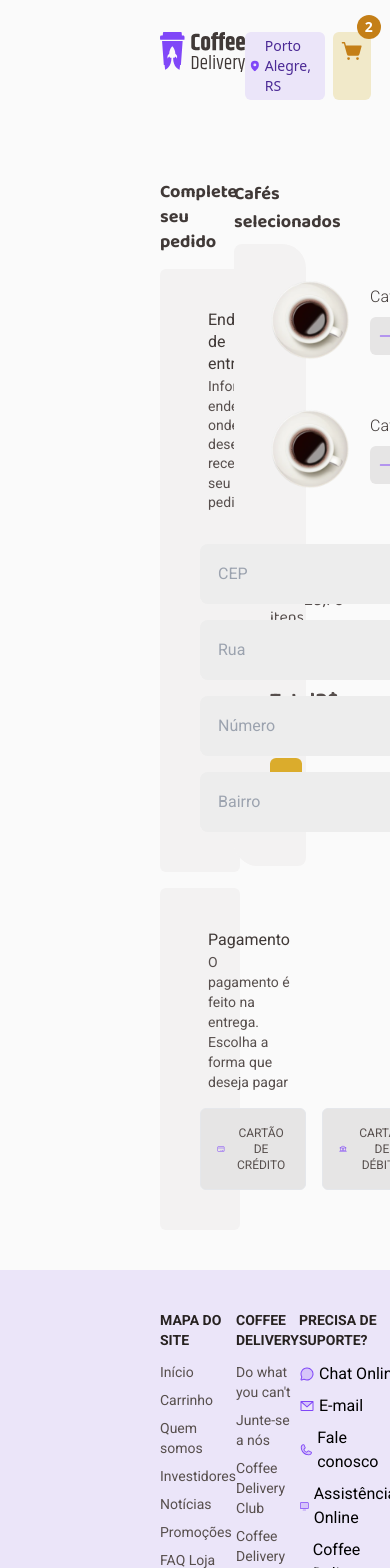
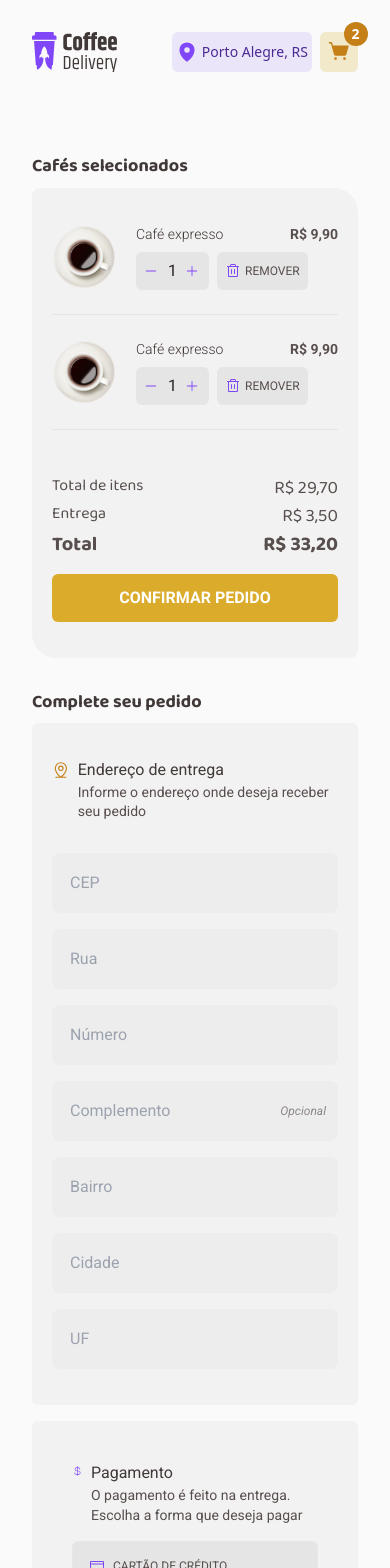
Before and after one commit to GerdanyJr/coffee-delivery, a Next.js app: page /home/checkout in a window 390 px wide. Shown: the top 1568 px of the page. Built offline with nearby package versions, Linux system fonts and the light colour scheme.

Commit message:
feat: :sparkles: add mobile version for screen checkout

```diff
--- a/src/app/home/checkout/page.tsx
+++ b/src/app/home/checkout/page.tsx
@@ -5,12 +5,12 @@ import { OrderSummary } from "@/components/checkout/orderSummary";
 
 export default function Checkout() {
   return (
-    <div className="flex justify-between gap-8 mt-20">
-      <div className="flex flex-col w-3/5 gap-4">
+    <div className="flex flex-col justify-between gap-8 mt-20 lg:flex-row lg:gap-4">
+      <OrderSummary className="w-full lg:order-1" />
+      <div className="flex flex-col w-full gap-4">
         <CheckoutAddress />
         <Payment />
       </div>
-      <OrderSummary className="w-2/5" />
     </div>
   );
 }
--- a/src/app/home/layout.tsx
+++ b/src/app/home/layout.tsx
@@ -12,7 +12,7 @@ export default function HomeLayout({
 }>) {
   return (
     <div>
-      <div className="mx-40 my-8">
+      <div className="mx-8 my-8 lg:mx-16 xl:mx-40">
         <Header />
         {children}
       </div>
--- a/src/components/UI/creditCardButton/index.tsx
+++ b/src/components/UI/creditCardButton/index.tsx
@@ -13,7 +13,7 @@ export function CreditCardButton({
   const checkedClasses = "border-purple bg-purple-light";
   return (
     <button
-      className={`bg-base-button border-[1px] rounded-md text-base-text hover:bg-base-hover p-4 ${
+      className={`bg-base-button border-[1px] rounded-md text-base-text hover:bg-base-hover py-4 pl-4 w-full ${
         checked && checkedClasses
       }`}
       onClick={onClick}
--- a/src/components/UI/productCart/index.tsx
+++ b/src/components/UI/productCart/index.tsx
@@ -11,20 +11,24 @@ export function ProductCart({
   className?: string;
 }) {
   return (
-    <div className={`flex bg-base-card justify-between ${className}`}>
-      <div className="flex items-center gap-5">
-        <img src={productImage.src} className="size-20" alt="" />
-        <div className="flex flex-col gap-2">
-          <h2 className="font-light font-roboto text-base-subtitle">{name}</h2>
-          <div className="flex justify-between gap-2 font-roboto">
+    <div className={`flex bg-base-card ${className}`}>
+      <div className="flex items-center w-full gap-5">
+        <img src={productImage.src} className="size-16 lg:size-20" alt="" />
+        <div className="flex flex-col w-full gap-2">
+          <div className="flex justify-between w-full">
+            <h2 className="text-sm font-light font-roboto text-base-subtitle md:text-base">
+              {name}
+            </h2>
+            <span className="text-sm font-bold md:text-base font-roboto text-base-text">
+              R$ {price}
+            </span>
+          </div>
+          <div className="flex gap-2 font-roboto">
             <InputNumber />
             <SecondaryButton label="Remover" />
           </div>
         </div>
       </div>
-      <span className="font-bold text-md font-roboto text-base-text">
-        R$ {price}
-      </span>
     </div>
   );
 }
--- a/src/components/checkout/orderSummary/index.tsx
+++ b/src/components/checkout/orderSummary/index.tsx
@@ -12,7 +12,7 @@ export function OrderSummary({ className }: { className?: string }) {
       <h2 className="mb-2 text-lg font-bold font-baloo text-base-subtitle">
         Cafés selecionados
       </h2>
-      <div className="rounded-tl-lg rounded-br-lg rounded-bl-3xl p-9 bg-base-card rounded-tr-3xl">
+      <div className="px-5 rounded-tl-lg rounded-br-lg py-9 rounded-bl-3xl lg:p-9 bg-base-card rounded-tr-3xl">
         <div className="flex flex-col gap-6 pb-7">
           <ProductCart
             name="Café expresso"
--- a/src/components/checkout/payment/option/index.tsx
+++ b/src/components/checkout/payment/option/index.tsx
@@ -19,7 +19,7 @@ export function Option({
   onClick,
 }: OptionProps) {
   return (
-    <>
+    <div className="w-full">
       <input
         id={id}
         type="radio"
@@ -38,6 +38,6 @@ export function Option({
           onClick={() => onClick(id)}
         />
       </label>
-    </>
+    </div>
   );
 }
--- a/src/components/checkout/payment/options/index.tsx
+++ b/src/components/checkout/payment/options/index.tsx
@@ -27,7 +27,7 @@ export default function Options({
   onClick: (id: string) => void;
 }) {
   return (
-    <div className="flex gap-4 mt-4">
+    <div className="flex flex-col justify-between gap-1 mt-4 lg:mt-8 lg:flex-row">
       {items.map((item) => (
         <Option
           key={item.id}
--- a/src/components/checkoutAddress/index.tsx
+++ b/src/components/checkoutAddress/index.tsx
@@ -3,10 +3,10 @@ import { InputText } from "../UI/inputText";
 export function CheckoutAddress() {
   return (
     <div>
-      <h2 className="font-baloo text-lg font-bold text-base-subtitle mb-[15px] leading-snug">
+      <h2 className="mb-2 text-lg font-bold leading-snug font-baloo text-base-subtitle">
         Complete seu pedido
       </h2>
-      <div className="flex flex-col gap-8 p-10 rounded-md bg-base-card font-roboto">
+      <div className="flex flex-col gap-8 px-5 rounded-md py-9 lg:p-10 bg-base-card font-roboto">
         <div className="flex items-start">
           <MapPinLine className="mr-2" size={22} color="#C47F17" />
           <div className="flex flex-col">
@@ -20,57 +20,57 @@ export function CheckoutAddress() {
         </div>
         <form className="grid gap-4" action="">
           <InputText
-            className="w-[200px]"
             placeholder="CEP"
+            className="lg:w-2/5"
             required
             value={""}
             onChange={() => {}}
           />
           <InputText
-            className="w-full"
             placeholder="Rua"
             required
             value={""}
             onChange={() => {}}
           />
-          <div className="flex gap-2">
+          <div className="flex flex-col gap-4 lg:gap-0 lg:flex-row">
             <InputText
-              className="min-w-[200px]"
               placeholder="Número"
-              required
-              value={""}
-              onChange={() => {}}
-            />
-
-            <InputText
-              className="w-full"
-              placeholder="Complemento"
-              value={""}
-              onChange={() => {}}
-            />
-          </div>
-          <div className="flex gap-2">
-            <InputText
-              className="min-w-[200px]"
-              placeholder="Bairro"
+              className="lg:w-2/5"
               required
               value={""}
               onChange={() => {}}
             />
             <InputText
-              className="w-full"
+              placeholder="Complemento"
+              value={""}
+              className="lg:pl-3 lg:w-3/5"
+              onChange={() => {}}
+            />
+          </div>
+          <div className="flex flex-col gap-4 lg:gap-0 lg:flex-row">
+            <InputText
+              placeholder="Bairro"
+              className="lg:w-2/5"
+              required
+              value={""}
+              onChange={() => {}}
+            />
+            <div className="flex flex-col gap-4 lg:gap-0 lg:flex-row lg:w-3/5">
+              <InputText
                 placeholder="Cidade"
+                className="lg:w-4/5 xl:w-2/3 lg:px-3"
                 required
                 value={""}
                 onChange={() => {}}
               />
               <InputText
-              className="max-w-[60px]"
                 placeholder="UF"
+                className="min-w-[60px] lg:w-1/5 xl:w-1/3"
                 required
                 value={""}
                 onChange={() => {}}
               />
+            </div>
           </div>
         </form>
       </div>
```
Lines whose indentation alone changed are shown as unchanged.
